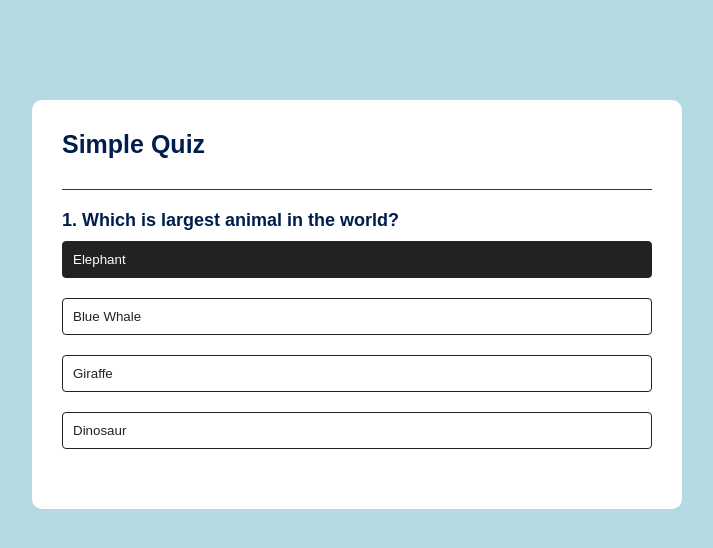
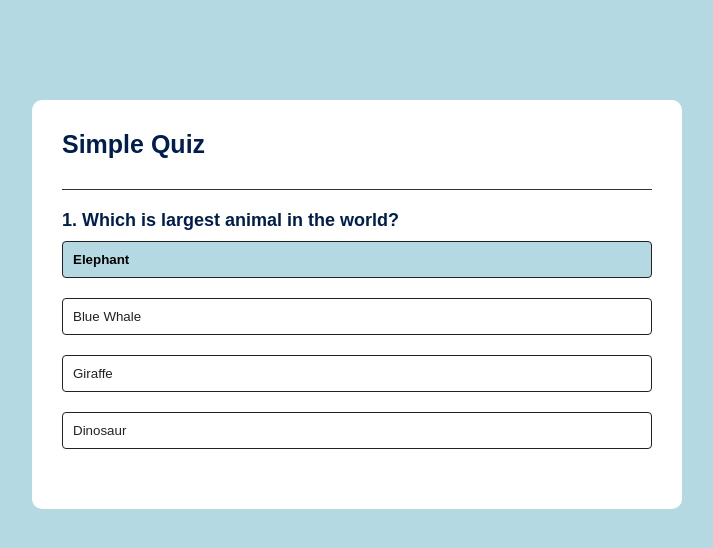
Before and after one commit to Sanket80/Web-Projects, a plain HTML site: page JS Projects/Quiz App/index.html in a window 1280 px wide. In both pictures the pointer is over the button "Elephant". Shown: the whole page, without its empty margins (283-996 px from the left). Drawn offline with Linux system fonts and the light colour scheme.

Commit message:
Changed Hover color

```diff
--- a/JS Projects/Quiz App/style.css
+++ b/JS Projects/Quiz App/style.css
@@ -45,8 +45,9 @@ body{
     transition: all 0.3s;
 }
 .btn:hover:not([disabled]){
-    background-color: #222;
-    color: #fff;
+    background-color: #b5d9e3;
+    color: black;
+    font-weight: 600;
 }
 .btn:disabled{
     opacity: 0.7;
```
